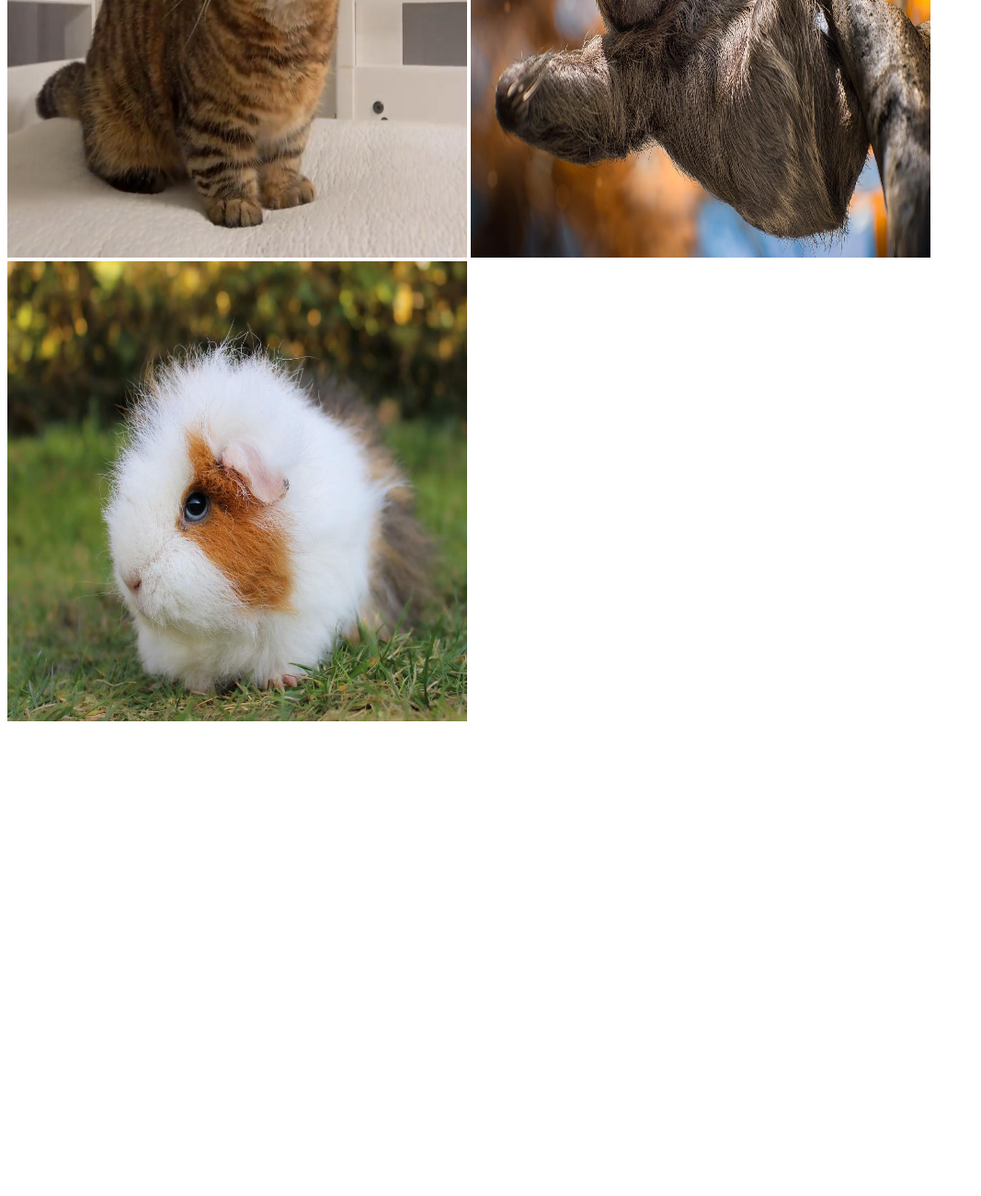
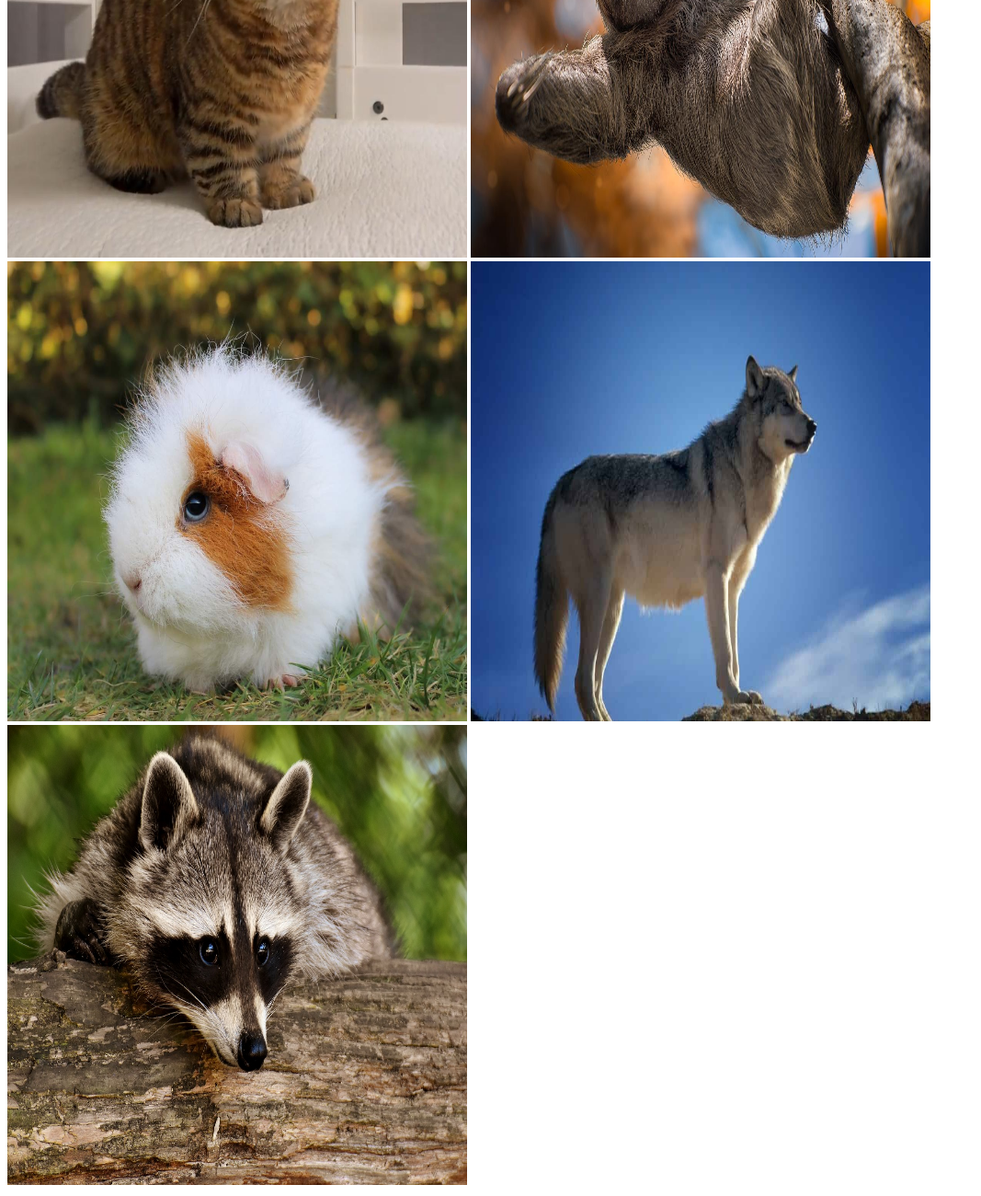
Before and after one commit to juliancampusfp/webcampusfpJulianMoreno, a plain HTML site: page index.html in a window 1280 px wide. Shown: the part 358-1658 px from the top of the page at 92% size, without its empty margins (0-1067 px from the left). Before the commit the page ends 1154 px from the top, so only its background shows below. Drawn offline with Linux system fonts and the light colour scheme.

Commit message:
Tercera version con 5 imagenes

```diff
--- a/index.html
+++ b/index.html
@@ -13,5 +13,7 @@
     <img src="imagenes/foto1.jpg" alt="">
     <img src="imagenes/foto2.jpg" alt="">
     <img src="imagenes/foto3.jpg" alt="">
+    <img src="imagenes/foto4.jpg" alt="">
+    <img src="imagenes/foto5.jpg" alt="">
 </body>
 </html>
```
Also changed, not shown: imagenes/foto4.jpg (added), imagenes/foto5.jpg (added).
